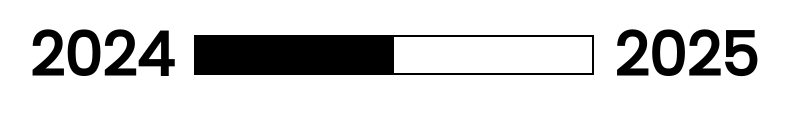
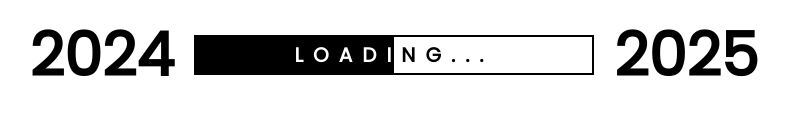
Before and after one commit to HEMANTH-1508/NEW-YEAR, a plain HTML site: page index.html in a window 1280 px wide. Shown: the part 345-460 px from the top of the page, without its empty margins (246-1035 px from the left). Drawn offline with Linux system fonts and the light colour scheme.

Commit message:
Update style.css

```diff
--- a/style.css
+++ b/style.css
@@ -41,7 +41,7 @@ body {
 }
 
 .loading .bar:after {
-  content: "";
+  content: "Loading...";
   position: absolute;
   top: 0;
   left: 0;
```
